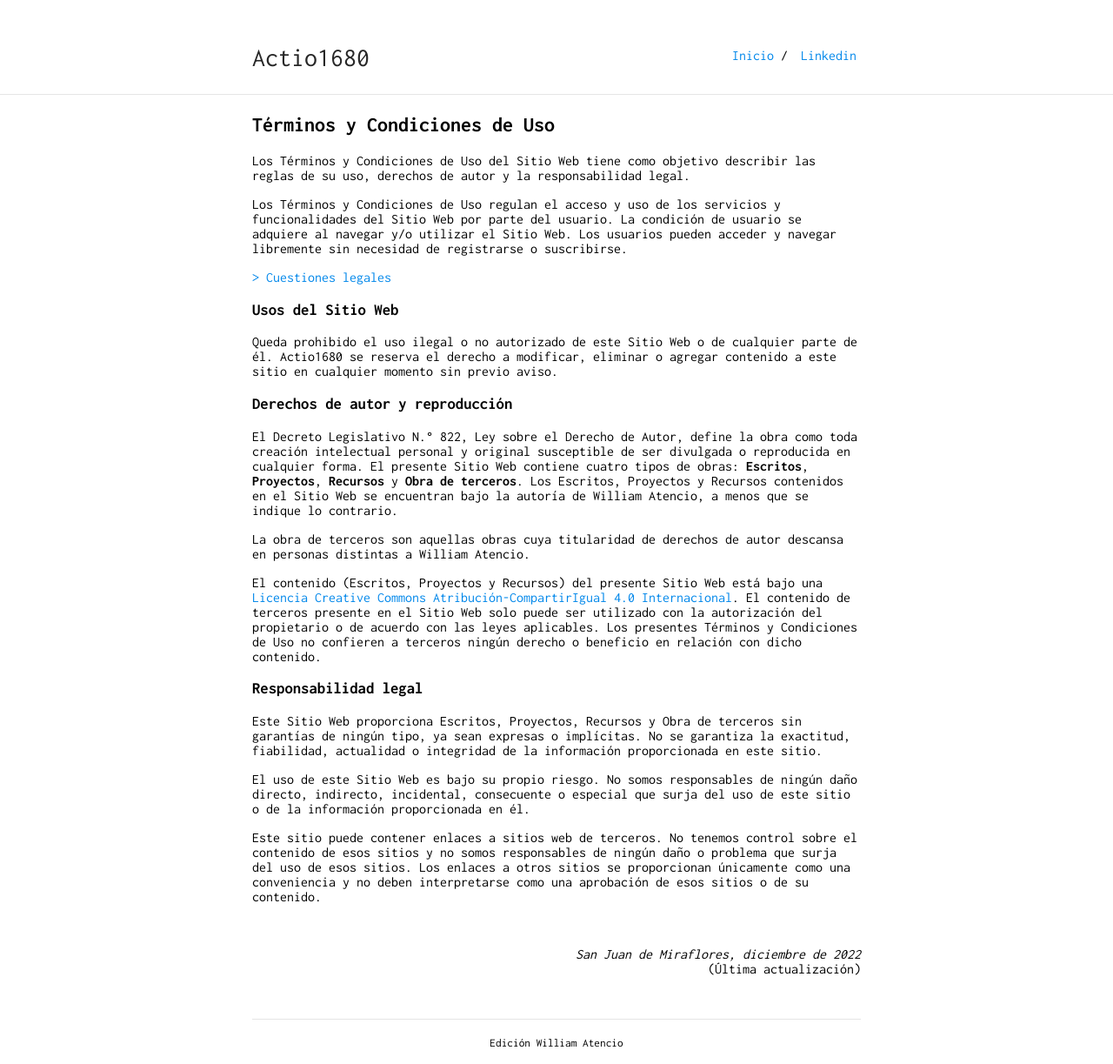
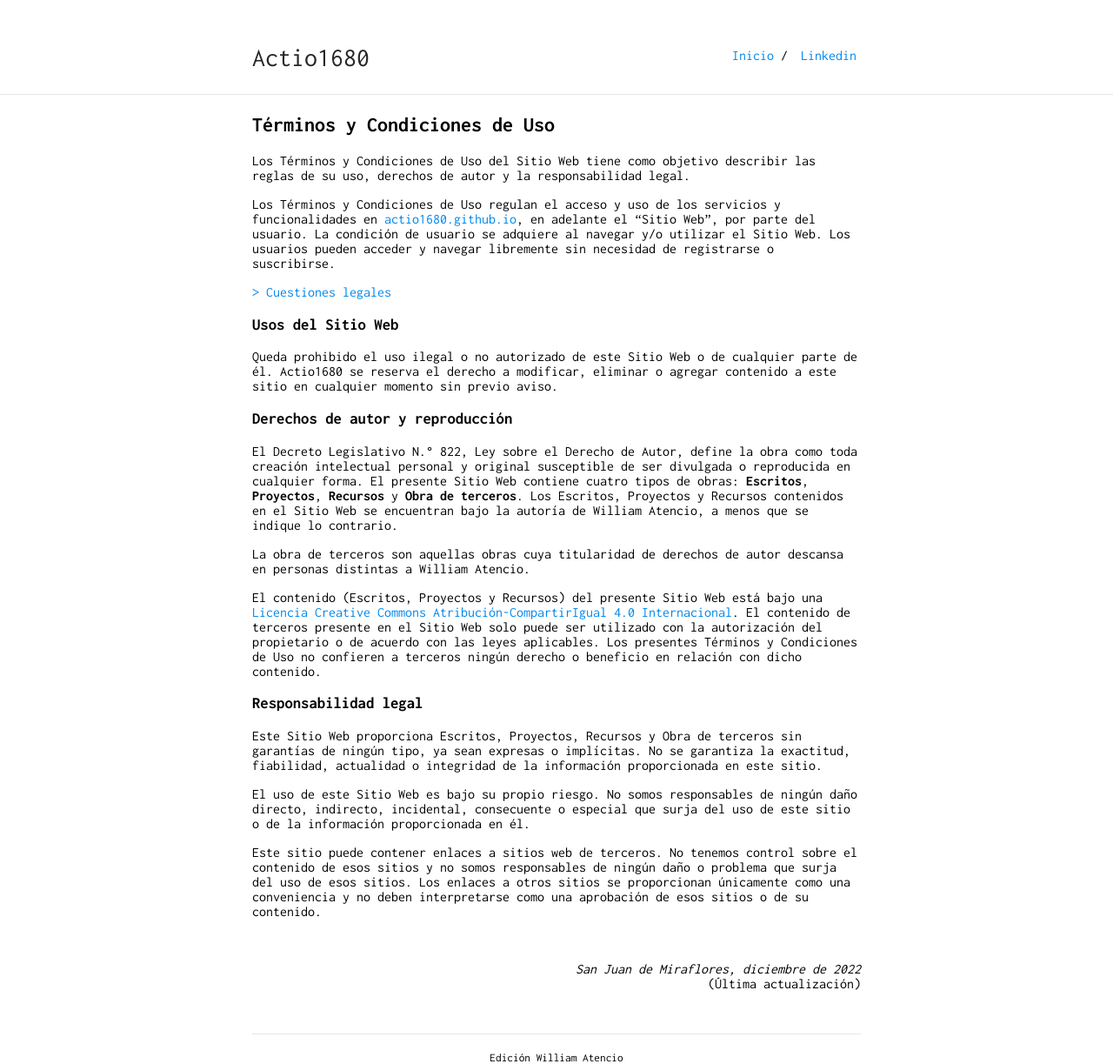
Before and after one commit to actio1680/actio1680.github.io, a Jekyll site: the page built from administracion/terminos-condiciones.md, in a window 1280 px wide. Shown: the whole page at 87% size. Built offline with Jekyll 4.4.1, drawn with Linux system fonts in a browser that asks for light colours; our own code applies the rules of GitHub Pages for plain Markdown files.

Commit message:
Update terminos-condiciones.md

```diff
--- a/administracion/terminos-condiciones.md
+++ b/administracion/terminos-condiciones.md
@@ -4,7 +4,7 @@
 ## Términos y Condiciones de Uso
 Los Términos y Condiciones de Uso del Sitio Web tiene como objetivo describir las reglas de su uso, derechos de autor y  la responsabilidad legal.
 
-Los Términos y Condiciones de Uso regulan el acceso y uso de los servicios y funcionalidades del Sitio Web por parte del usuario. La condición de usuario se adquiere al navegar y/o utilizar el Sitio Web. Los usuarios pueden acceder y navegar libremente sin necesidad de registrarse o suscribirse.
+Los Términos y Condiciones de Uso regulan el acceso y uso de los servicios y funcionalidades en [actio1680.github.io](https://actio1680.github.io/), en adelante el “Sitio Web”, por parte del usuario. La condición de usuario se adquiere al navegar y/o utilizar el Sitio Web. Los usuarios pueden acceder y navegar libremente sin necesidad de registrarse o suscribirse.
 
 [> Cuestiones legales](/legal.md)
 
```
